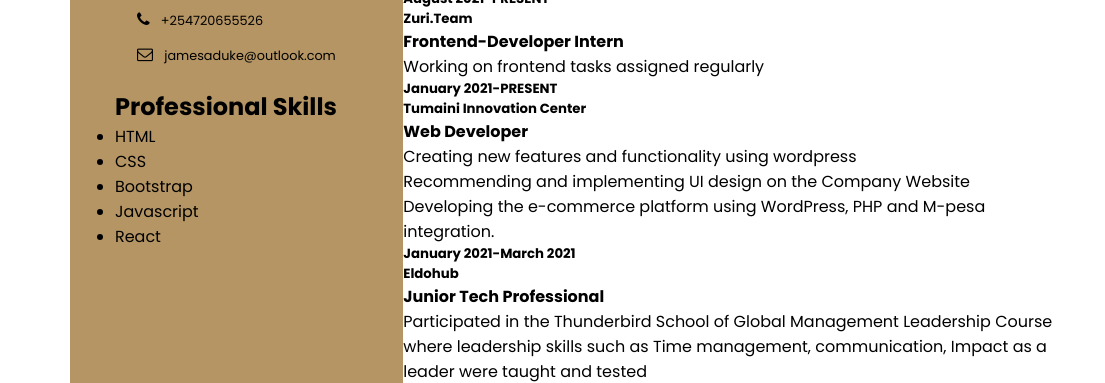
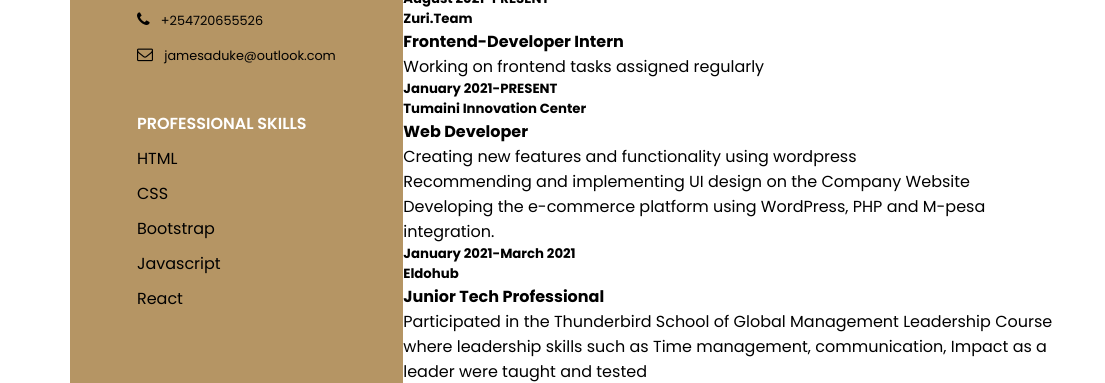
Before and after one commit to jamesaduke/cv-resume, a plain HTML site: page index.html in a window 1280 px wide. Shown: the part 236-619 px from the top of the page, 0-1105 px from the left. Drawn offline with Linux system fonts and the light colour scheme.

```diff
--- a/index.html
+++ b/index.html
@@ -31,7 +31,7 @@
             </div>
 
             <div class="skills">
-                <h2 class="skills-title">Professional Skills</h2>
+                <h4 class="skills-title">Professional Skills</h4>
                 <div class="skills-item">
                     <ul>
                         <li>HTML</li>
--- a/style.css
+++ b/style.css
@@ -53,11 +53,11 @@
     font-weight: 300;
 }
 
-.contact{
+.contact, .skills{
     padding: 22px;
 }
 
-.contact h4{
+.contact h4, .skills-title{
     font-weight: 600;
     color: #fff;
     text-transform: uppercase;
@@ -67,7 +67,7 @@
     position:relative;
 }
 
-.contact ul li{
+.contact ul li, .skills-item li{
     list-style: none;
     position:relative;
     margin-top: 10px;
```
